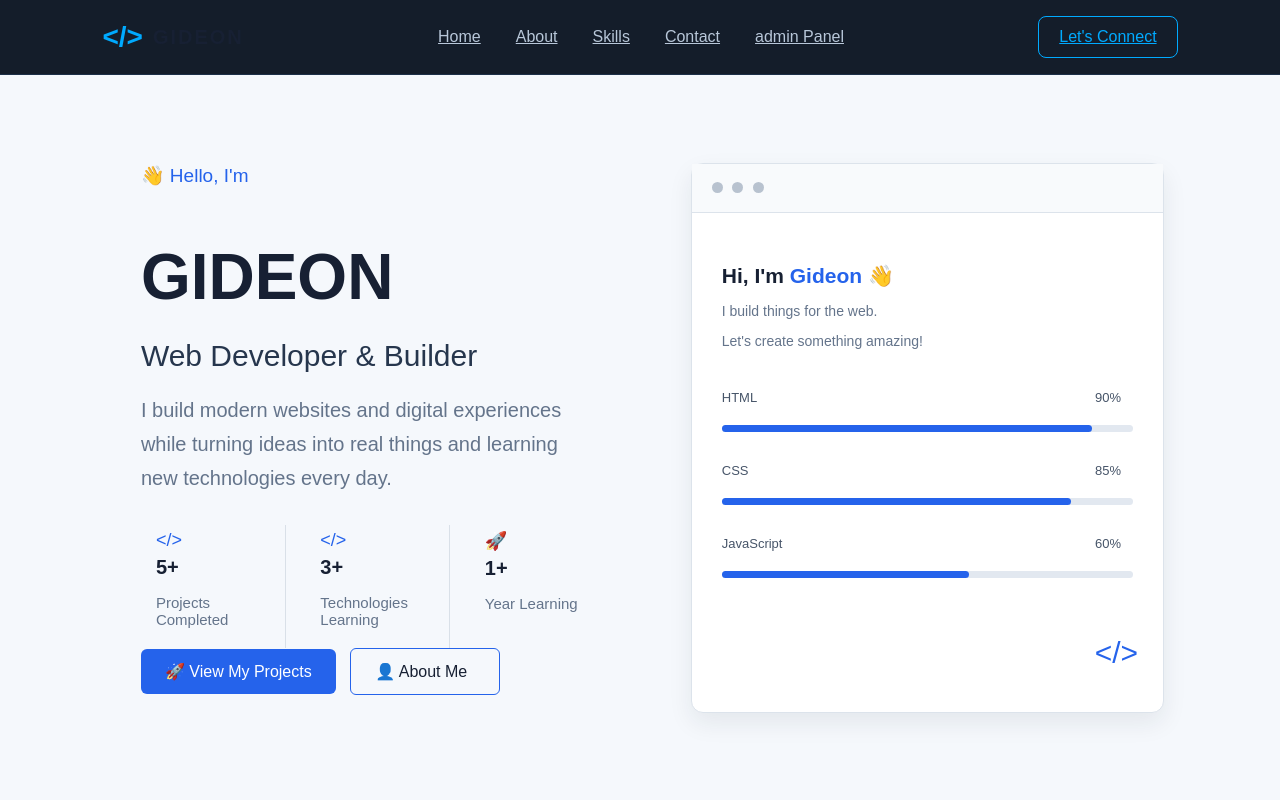
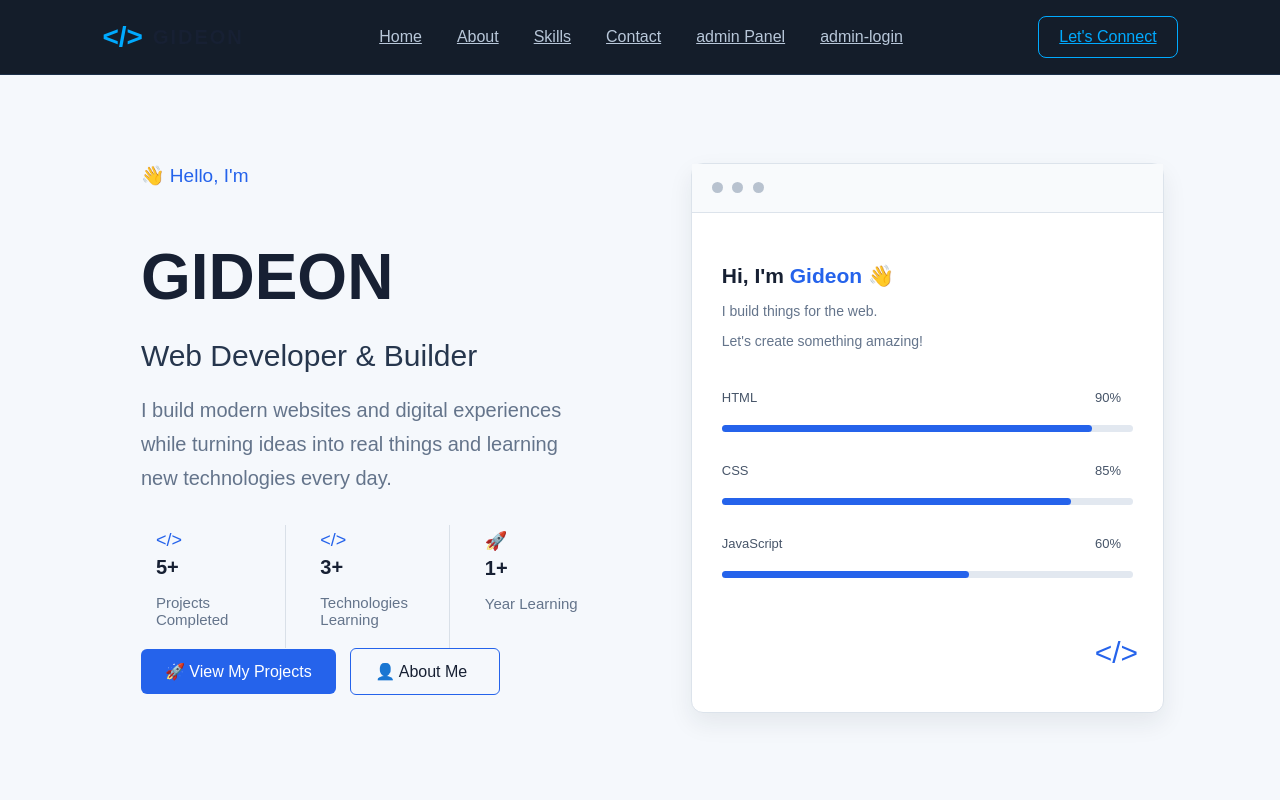
Before and after one commit to Dev-Deon-9/portfolio, a plain HTML site: page index.html in a window 1280 px wide. Shown: the top 800 px of the page. Drawn offline with Linux system fonts and the light colour scheme.

```diff
--- a/index.html
+++ b/index.html
@@ -26,6 +26,7 @@
             <a href="#skills">Skills</a>
             <a href="#contact">Contact</a>
             <a href="admin.html">admin Panel</a>
+            <a href="admin-login.html">admin-login</a>
         </nav>
 
         <a href="#contact" class="connect-btn">
```
